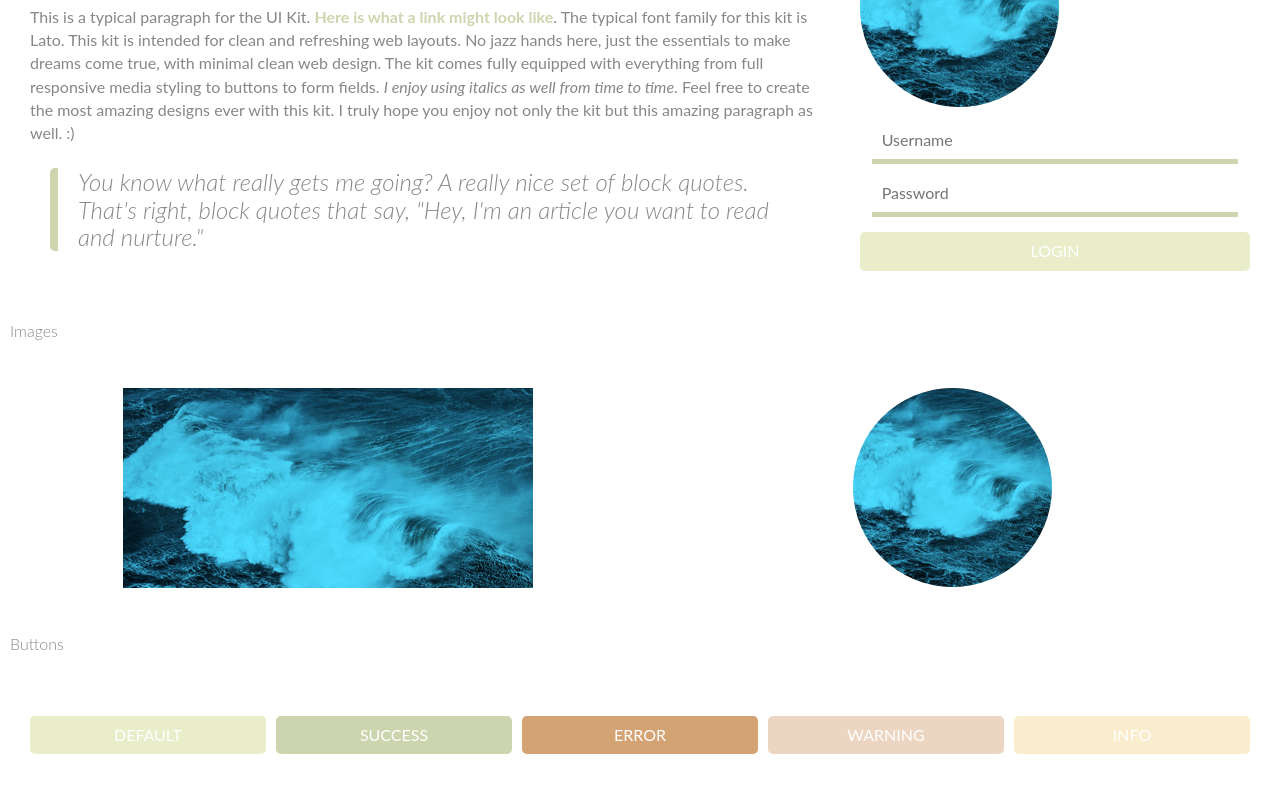
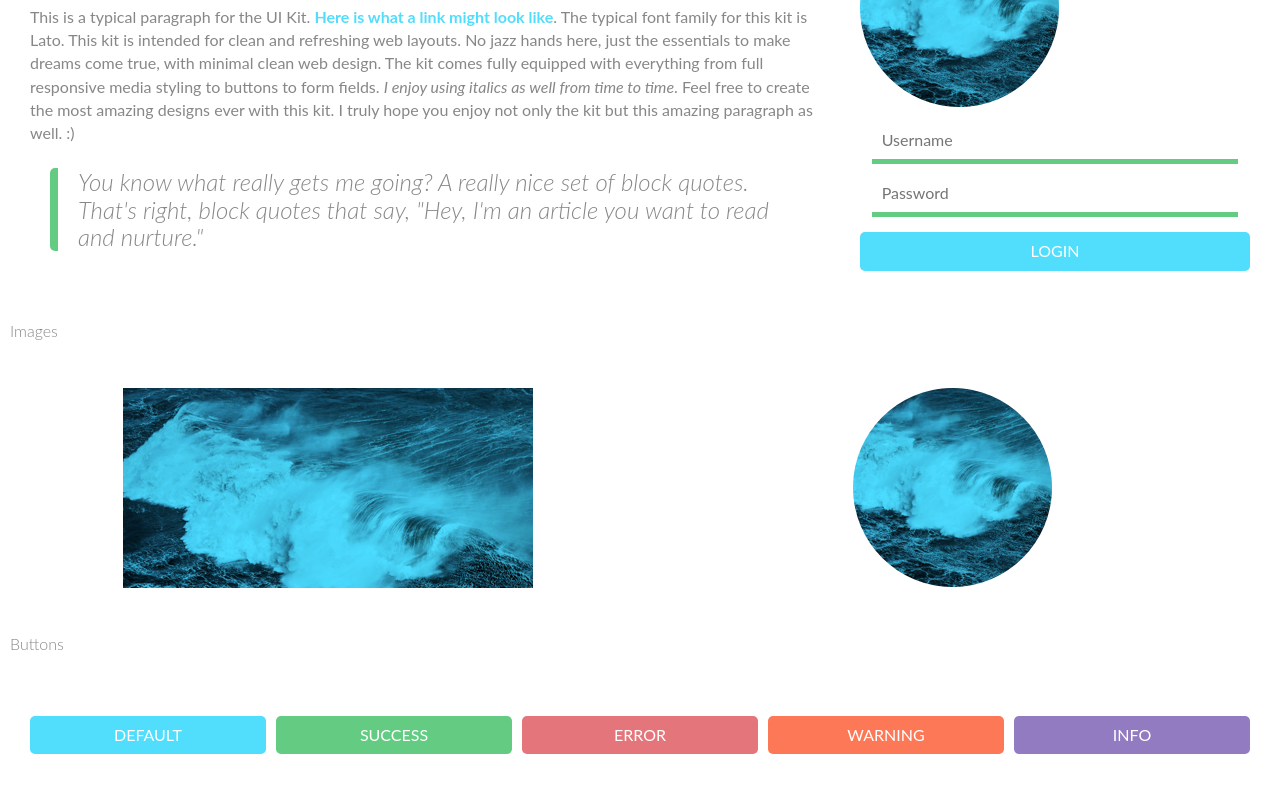
Before and after one commit to Lyndsayfutrell/ProjectFour, a plain HTML site: page index.html in a window 1280 px wide. Shown: the part 385-1175 px from the top of the page. Drawn offline with Linux system fonts and the light colour scheme.

Commit message:
corrected colors

```diff
--- a/scss/component/_navigation.scss
+++ b/scss/component/_navigation.scss
@@ -18,7 +18,7 @@
         color .2s ease-in-out;
       &:hover {
         color: $color-body;
-        background-color: $main-color-dark;
+        background-color: $accent-color-light;
       }
     }
   }
--- a/scss/utilities/_mixins.scss
+++ b/scss/utilities/_mixins.scss
@@ -8,7 +8,7 @@
 
 @for $i from 1 through 12 {
     .theme.col-#{$i} {
-      background-color: adjust-hue($main-color-light, $i * 20);
+      background-color: adjust-hue($accent-color-light, $i * 12);
     }
 
   }
--- a/scss/utilities/_variables.scss
+++ b/scss/utilities/_variables.scss
@@ -5,7 +5,6 @@ $black          : #000;
 $grey           : #878787;
 $dark-green     : #CCD5AE;
 $light-green  : #E9EDC9;
-$burnt-orange  : #D4A373;
 $light-beige : #FEFAE0;
 $dark-beige : #FAEDCD;
 
@@ -16,15 +15,15 @@ $color-shadow       : rgba($black,.8);
 $color-body         : $white;
 $color-text         : $grey;
 
-$error-color: $burnt-orange;
-$warning-color :lighten($error-color, 20%);
-$main-color-dark: $dark-green;
-$main-color-light: $light-green;
-$accent-color-dark: $dark-beige;
-$accent-color-light: $light-beige;
+$error-color: #e4757a;
+$warning-color :#fd7856;
+$main-color-dark: #63cc82;;
+$main-color-light: #51ddfc;
+$accent-color-dark: #927bc1;
+$accent-color-light: #58e1c1;
 
-$color-link-default : $main-color-dark;
-$color-link-visited : $main-color-light;
+$color-link-default : $main-color-light;
+$color-link-visited : $main-color-dark;
 $color-border-dark  : $main-color-dark;
 
 // Media Queries
```
Also changed, not shown: css/style.css, 1 other file.
